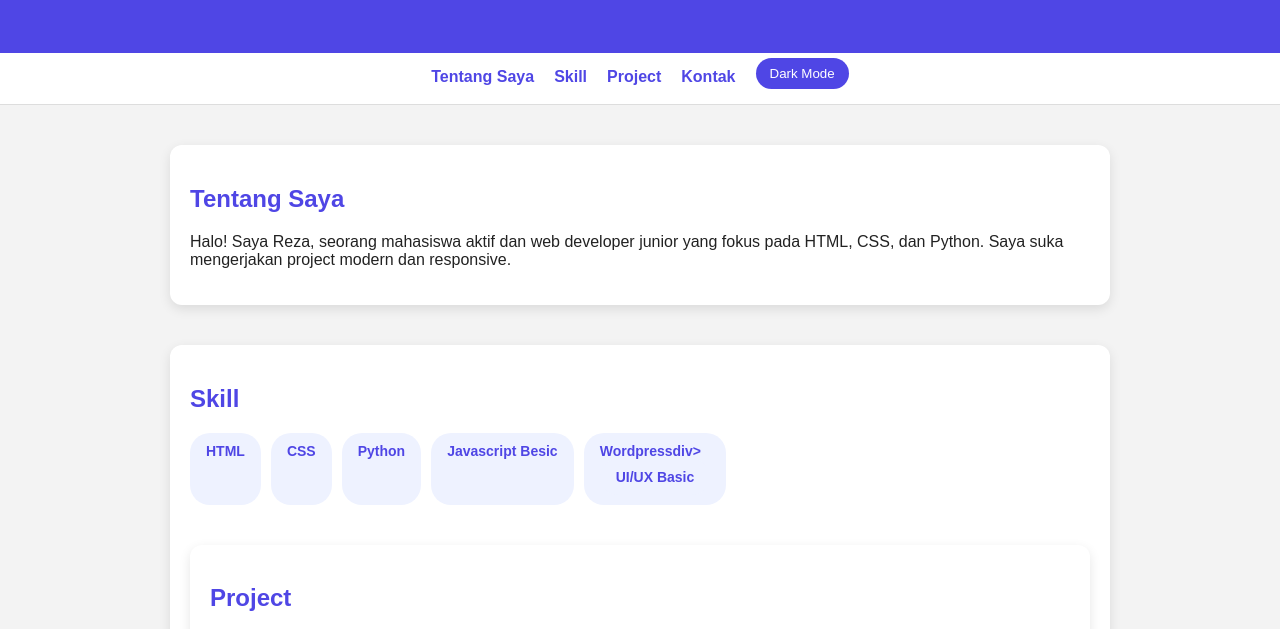
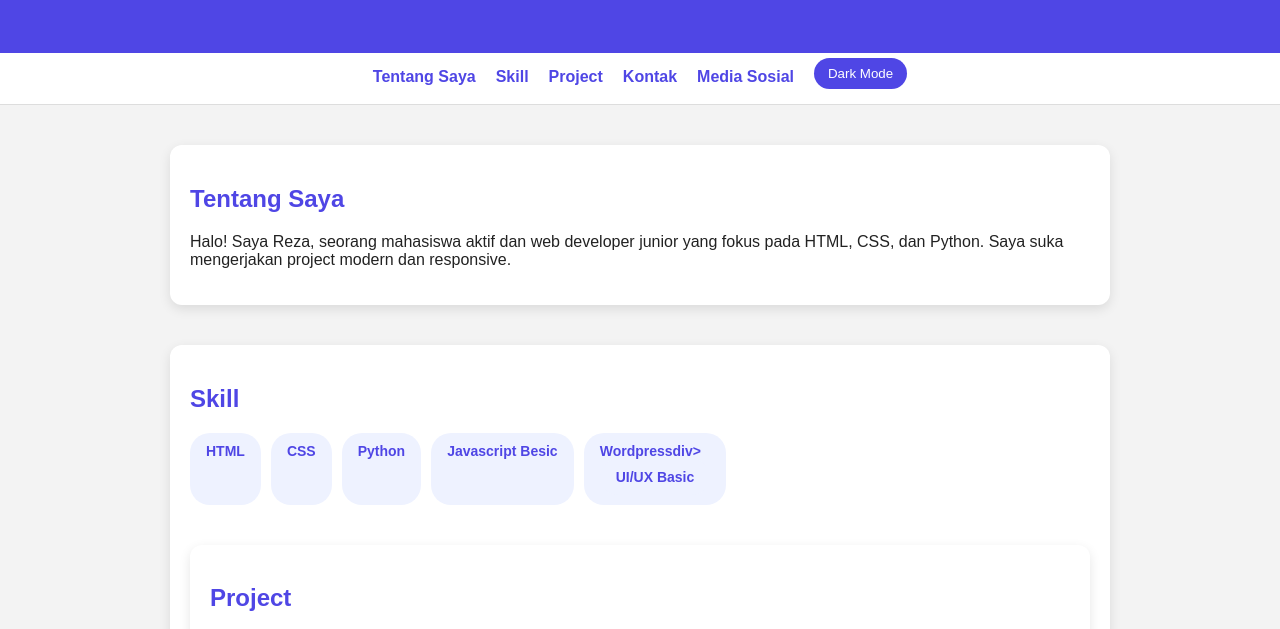
Before and after one commit to Reza-gif79/Web, a plain HTML site: page index.html in a window 1280 px wide. Shown: the part 141-770 px from the top of the page. Drawn offline with Linux system fonts and the light colour scheme.

Commit message:
Update index.html

```diff
--- a/index.html
+++ b/index.html
@@ -157,6 +157,7 @@
         <a href="#skills">Skill</a>
         <a href="#projects">Project</a>
         <a href="#contact">Kontak</a>
+        <a href="media sosial">Media Sosial</a>
         <button id="toggleDark">Dark Mode</button>
     </nav>
 
```
